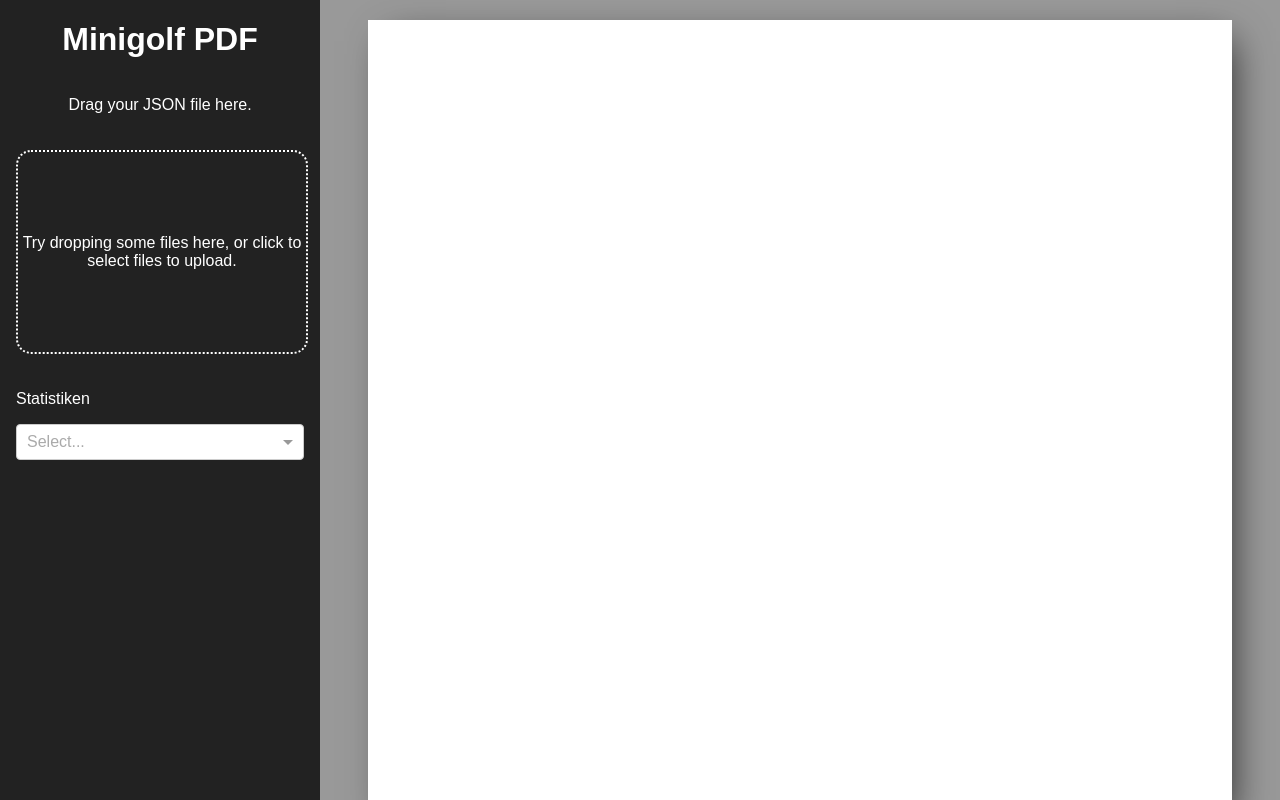
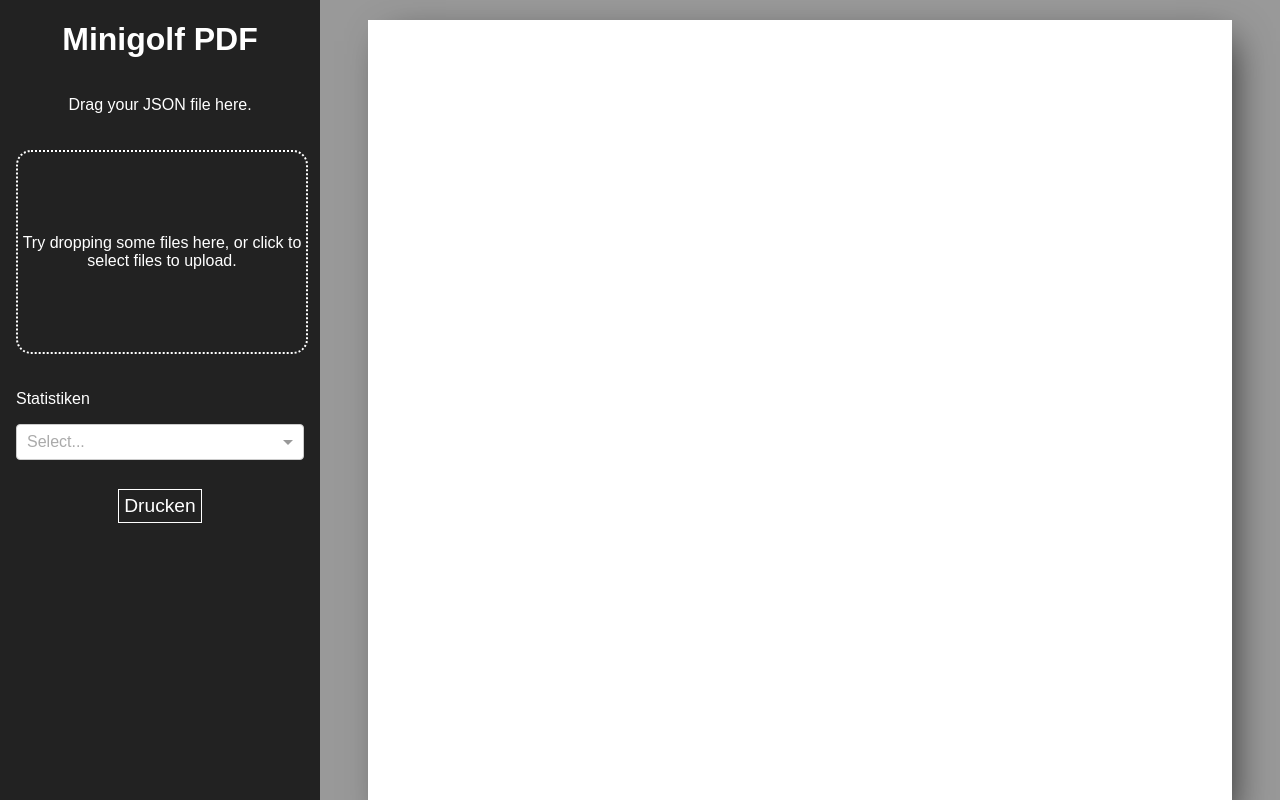
Before and after one commit to honeyballs/minigolf-pdf, a React (Create React App) app: page / in a window 1280 px wide. Built offline with nearby package versions, Linux system fonts and the light colour scheme; the HTML template or start-up script is replaced by a standard one.

Commit message:
Drucken Button immer anzeigen, nicht nur in preview

```diff
--- a/src/components/Sidebar.js
+++ b/src/components/Sidebar.js
@@ -43,11 +43,11 @@ const Sidebar = props => {
           )}
         </div>
       )}
-      {props.selectedStatistic && (
+
       <div id="sidebar-buttons">
-        <button onClick={props.addDiagram}>Hinzufügen</button>
+        {props.selectedStatistic && (<button onClick={props.addDiagram}>Hinzufügen</button>)}
         <button onClick={evt => props.doPrint()} style={btnPrintStyle}>Drucken</button>
-      </div>)}
+      </div>
     </div>
   );
 };
```
